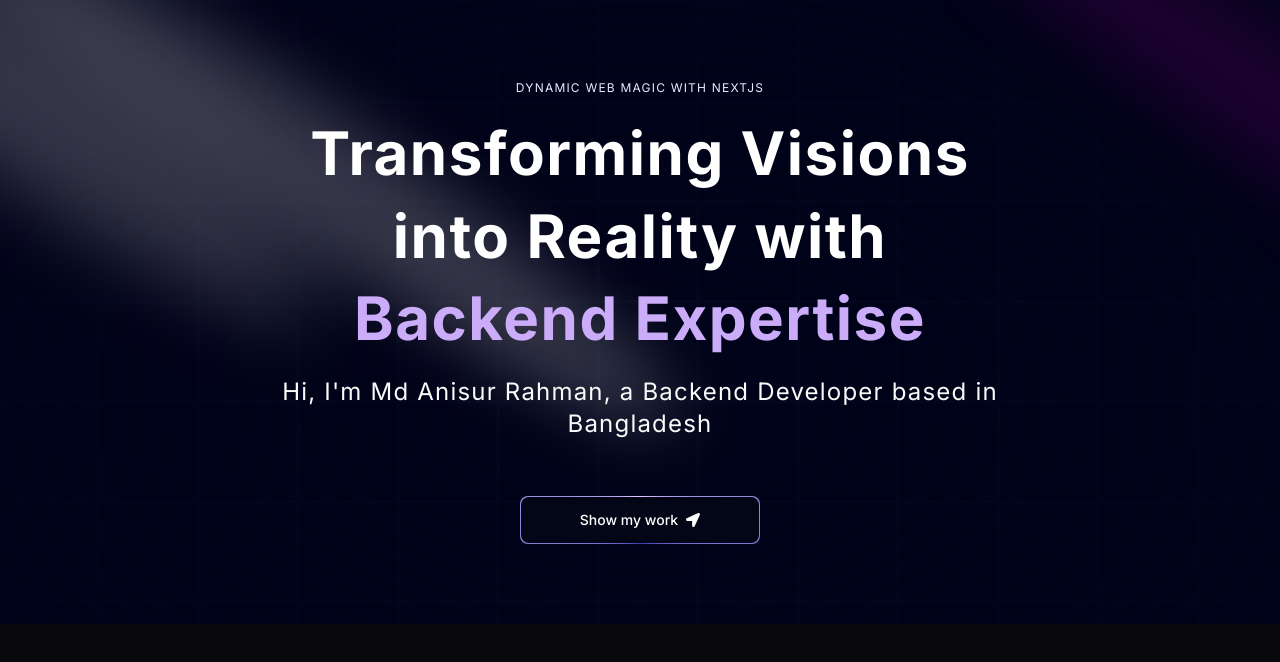
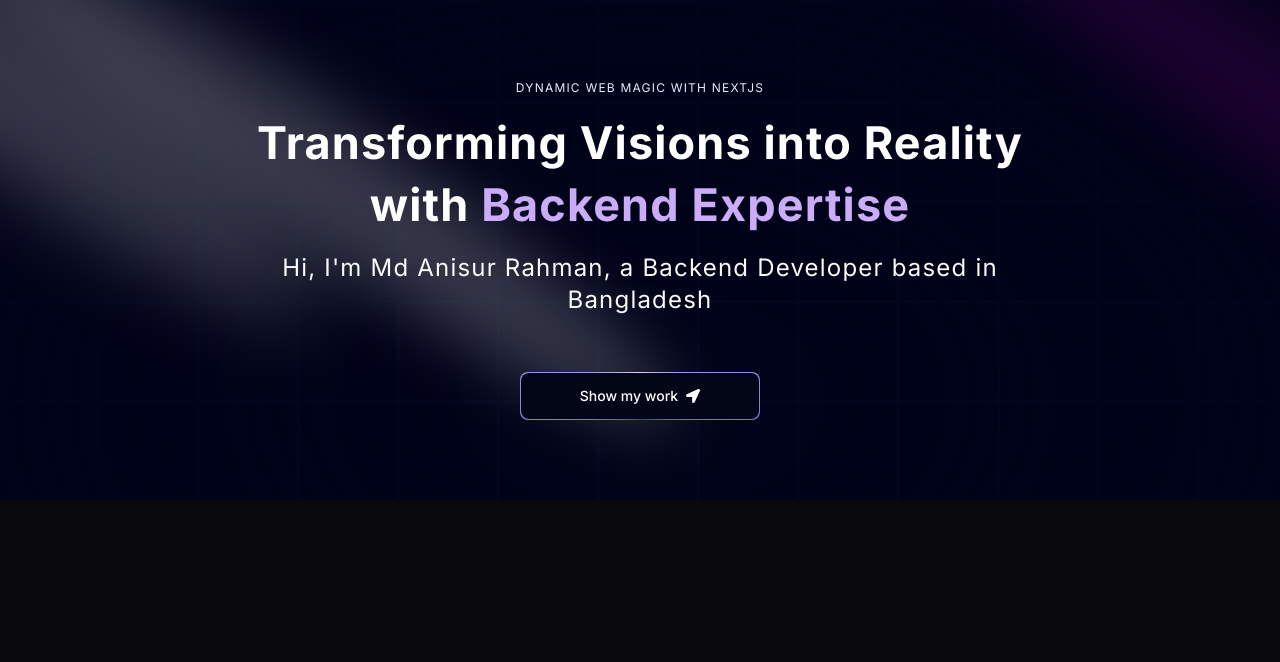
Before and after one commit to AnisurRahman06046/mPortfolio, a Next.js app: page / in a window 1280 px wide. Shown: the top 662 px of the page. Built offline with nearby package versions, Linux system fonts and the light colour scheme.

Commit message:
header text is updated

```diff
--- a/components/Hero.tsx
+++ b/components/Hero.tsx
@@ -27,7 +27,7 @@ function Hero() {
             dynamic web magic with nextjs
           </h2>
           <TextGenerateEffect
-            className="text-center text-[40px] md:text-5xl lg:text-6xl"
+            className="text-center text-[40px] md:text-5xl lg:text-[45px]"
             words="Transforming Visions into Reality with Backend Expertise"
           />
           <p className="text-center md:tracking-wider mb-4 text-sm md:text-lg lg:text-2xl">
```
